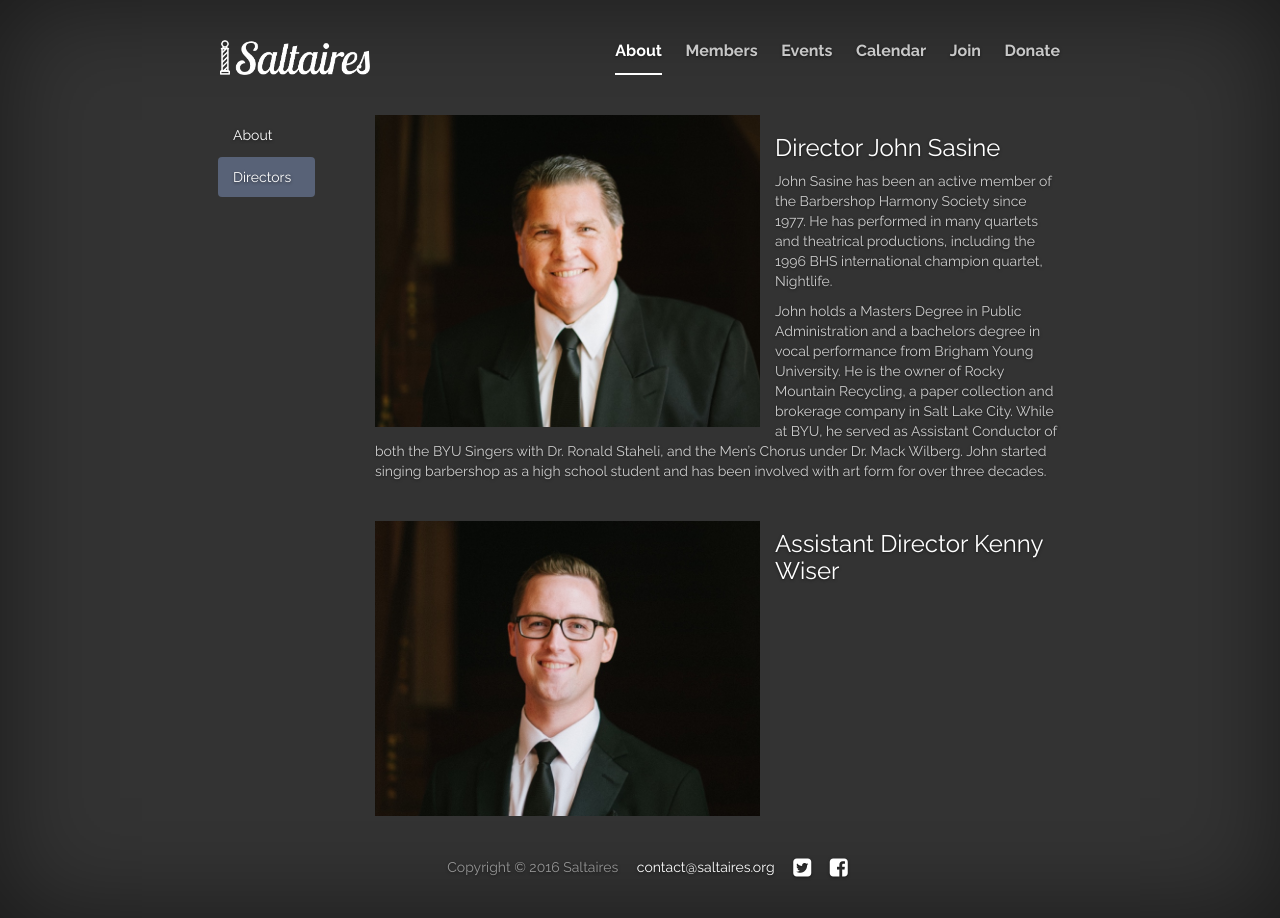
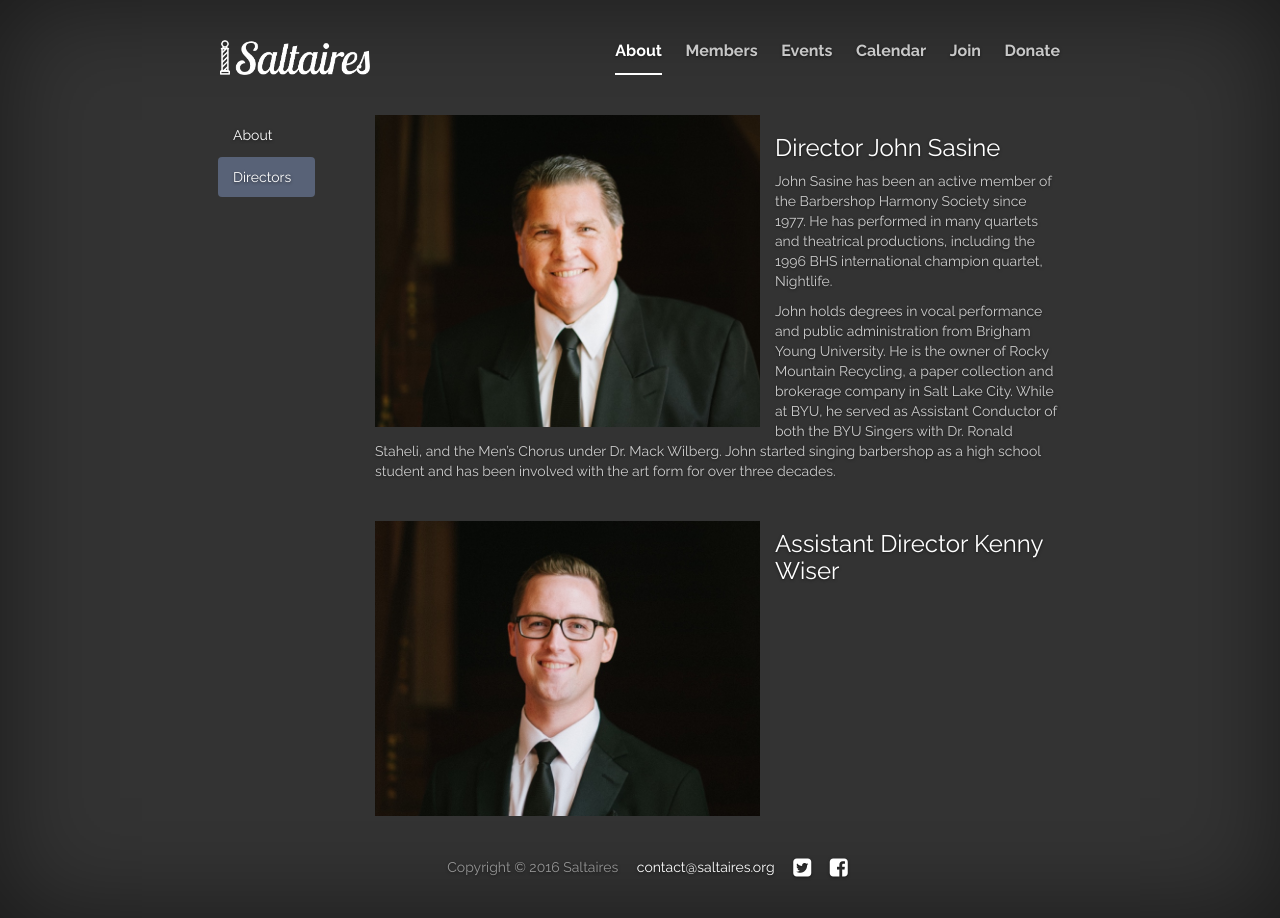
Before and after one commit to cayblood/saltaires, a Jekyll site: the page built from jekyll-site/directors.md, in a window 1280 px wide. Built offline with Jekyll 4.4.1, drawn with Linux system fonts in a browser that asks for light colours; nearby versions of some CDN libraries; library files that are not in the unit come from our copies.

Commit message:
Update directors page

```diff
--- a/jekyll-site/directors.md
+++ b/jekyll-site/directors.md
@@ -12,13 +12,12 @@ John Sasine has been an active member of the Barbershop Harmony Society since 19
 He has performed in many quartets and theatrical productions, including the 1996 BHS
 international champion quartet, Nightlife.
 
-John holds a Masters Degree in Public Administration and a bachelors degree in vocal
-performance from Brigham Young University. He is the owner of Rocky Mountain Recycling,
-a paper collection and brokerage company in Salt Lake City. While at BYU, he served as
-Assistant Conductor of both the BYU Singers with Dr. Ronald Staheli,
-and the Men's Chorus under Dr. Mack Wilberg. John started
-singing barbershop as a high school student and has been involved with
-art form for over three decades.
+John holds degrees in vocal performance and public administration from Brigham Young
+University. He is the owner of Rocky Mountain Recycling, a paper collection and
+brokerage company in Salt Lake City. While at BYU, he served as Assistant Conductor
+of both the BYU Singers with Dr. Ronald Staheli, and the Men's Chorus under Dr. Mack
+Wilberg. John started singing barbershop as a high school student and has been involved
+with the art form for over three decades.
 
 <br />
 
```
